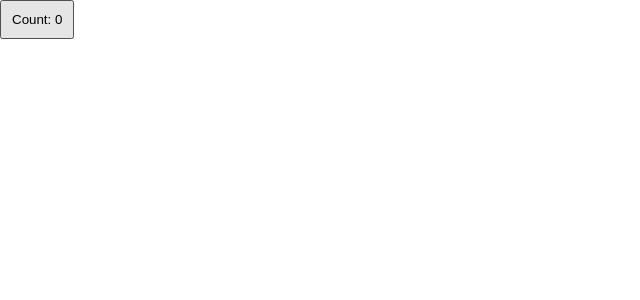
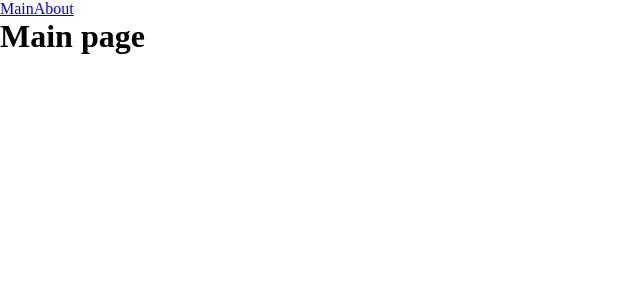
Before and after one commit to VeroLom/ext-course, a React app: page / in a window 1280 px wide. Shown: the top 300 px of the page, without its empty margins (0-640 px from the left). Built offline with nearby package versions, Linux system fonts and the light colour scheme.

Commit message:
Added react-router and Code-Splitting

```diff
--- a/package.json
+++ b/package.json
@@ -15,6 +15,7 @@
     "@types/node": "^22.10.1",
     "@types/react": "^18.3.12",
     "@types/react-dom": "^18.3.1",
+    "@types/react-router-dom": "^5.3.3",
     "@types/webpack": "^5.28.5",
     "@types/webpack-dev-server": "^4.7.2",
     "css-loader": "^7.1.2",
@@ -23,6 +24,7 @@
     "less-loader": "^12.2.0",
     "mini-css-extract-plugin": "^2.9.2",
     "style-loader": "^4.0.0",
+    "ts-loader": "^9.5.1",
     "ts-node": "^10.9.2",
     "typescript": "^5.7.2",
     "webpack": "^5.97.0",
@@ -32,6 +34,6 @@
   "dependencies": {
     "react": "^18.3.1",
     "react-dom": "^18.3.1",
-    "ts-loader": "^9.5.1"
+    "react-router-dom": "^7.0.2"
   }
 }
--- a/src/App.tsx
+++ b/src/App.tsx
@@ -1,11 +1,21 @@
-import React from 'react';
-import Counter from "./components/Counter";
+import React, {Suspense} from 'react';
 import './index.less';
+import {Link, Route, Routes} from "react-router-dom";
+import {AboutPageAsync} from "./pages/AboutPage/AboutPage.async";
+import {MainPageAsync} from "./pages/MainPage/MainPage.async";
 
 const App = () => {
     return (
         <div className={"app"}>
-            <Counter />
+            <Link to={'/'}>Main</Link>
+            <Link to={'/about'}>About</Link>
+
+            <Suspense fallback={<div>Loading...</div>}>
+                <Routes>
+                    <Route path={'/about'} element={<AboutPageAsync />} />
+                    <Route path={'/'} element={<MainPageAsync />} />
+                </Routes>
+            </Suspense>
         </div>
     );
 };
--- a/src/index.tsx
+++ b/src/index.tsx
@@ -1,9 +1,12 @@
 import {createRoot} from "react-dom/client";
 import App from "./App";
+import {BrowserRouter} from "react-router-dom";
 
 const container = document.getElementById('root')
 const root = createRoot(container)
 
 root.render (
-    <App />
+    <BrowserRouter>
+        <App />
+    </BrowserRouter>
 )
--- /dev/null
+++ b/src/pages/AboutPage/AboutPage.async.tsx
@@ -0,0 +1,3 @@
+import {lazy} from "react";
+
+export const AboutPageAsync = lazy(() => import('./AboutPage'))
--- /dev/null
+++ b/src/pages/AboutPage/AboutPage.tsx
@@ -0,0 +1,11 @@
+import React from 'react';
+
+const AboutPage = () => {
+    return (
+        <div>
+            <h1>About us</h1>
+        </div>
+    );
+};
+
+export default AboutPage;
--- /dev/null
+++ b/src/pages/MainPage/MainPage.async.tsx
@@ -0,0 +1,3 @@
+import {lazy} from "react";
+
+export const MainPageAsync = lazy(() => import('./MainPage'))
--- /dev/null
+++ b/src/pages/MainPage/MainPage.tsx
@@ -0,0 +1,11 @@
+import React from 'react';
+
+const MainPage = () => {
+    return (
+        <div>
+            <h1>Main page</h1>
+        </div>
+    );
+};
+
+export default MainPage;
```
Also changed, not shown: 1 other file (tests, documents, lock files or other folders).
